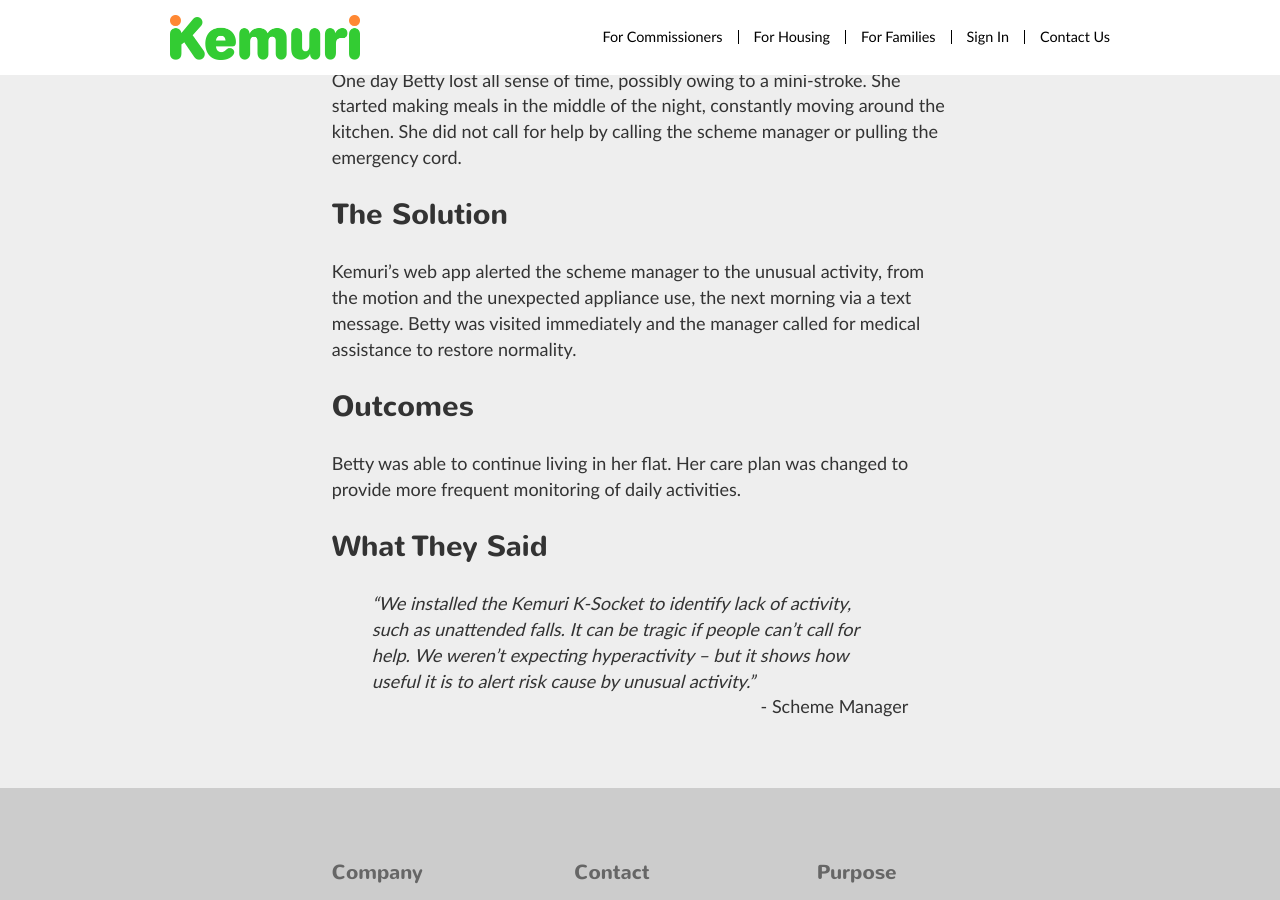
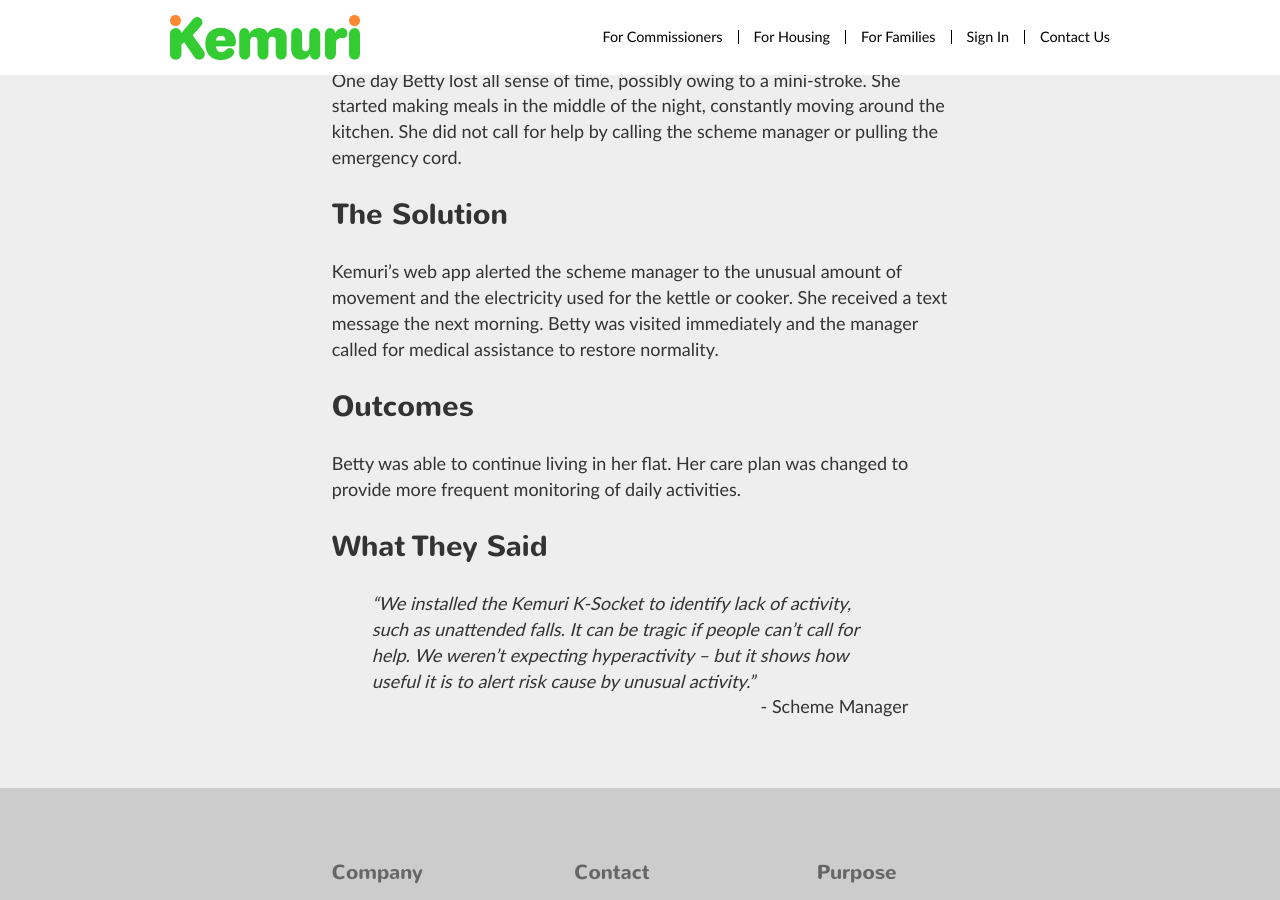
Before and after one commit to intelligentlilli/kemurisense.github.io, a Jekyll site: the page built from _posts/2020-01-08-Case-Study-Betty.html, in a window 1280 px wide and 900 px high, scrolled down 484 px. Built offline with Jekyll 4.4.1, drawn with Linux system fonts in a browser that asks for light colours.

Commit message:
Tweak the wording slightly

```diff
--- a/_posts/2020-01-08-Case-Study-Betty.html
+++ b/_posts/2020-01-08-Case-Study-Betty.html
@@ -14,7 +14,7 @@
 <p>One day Betty lost all sense of time, possibly owing to a mini-stroke. She started making meals in the middle of the night, constantly moving around the kitchen. She did not call for help by calling the scheme manager or pulling the emergency cord.  </p>
 
 <h2>The Solution</h2>
-<p>Kemuri’s web app alerted the scheme manager to the unusual activity, from the motion and the unexpected appliance use, the next morning via a text message. Betty was visited immediately and the manager called for medical assistance to restore normality.  </p>
+<p>Kemuri’s web app alerted the scheme manager to the unusual amount of movement and the electricity used for the kettle or cooker. She received a text message the next morning. Betty was visited immediately and the manager called for medical assistance to restore normality.  </p>
 
 <h2>Outcomes</h2>
 <p>Betty was able to continue living in her flat. Her care plan was changed to provide more frequent monitoring of daily activities.  </p>
```
